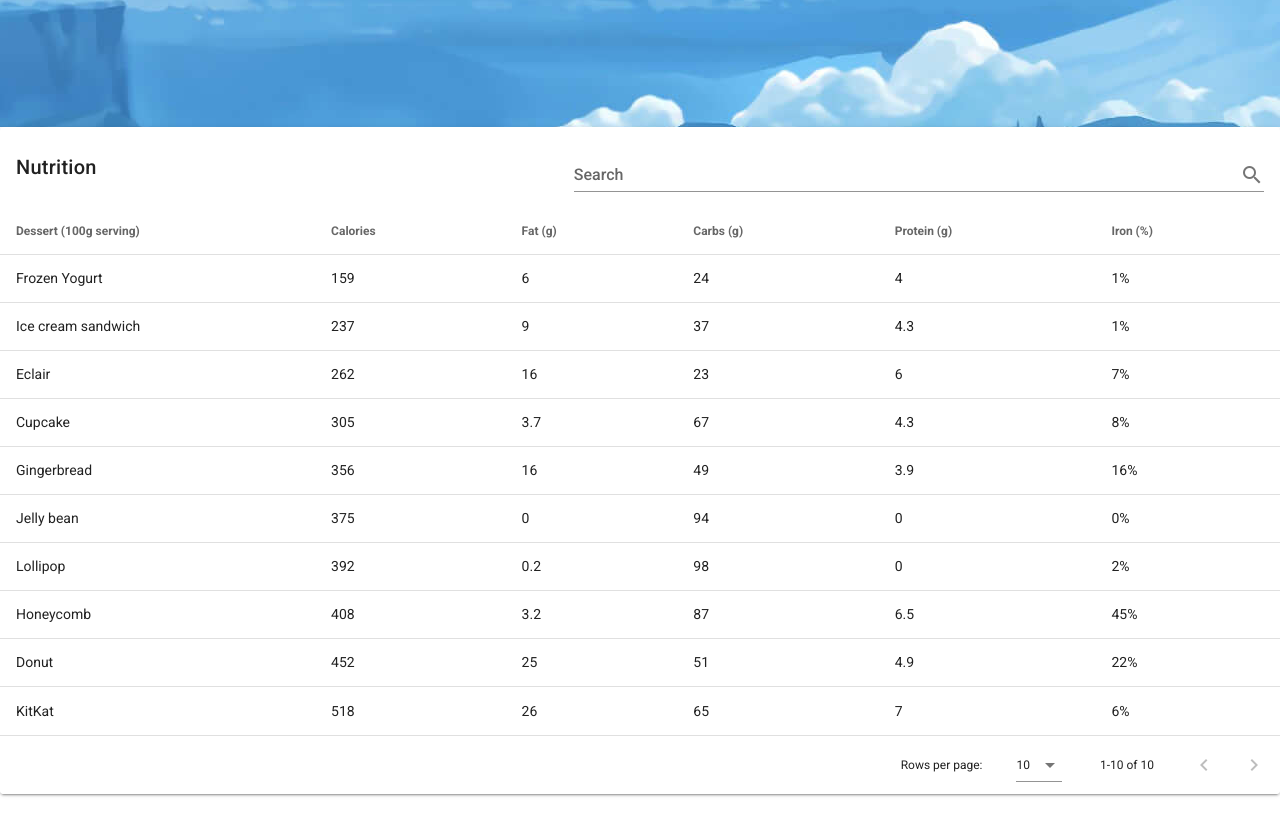
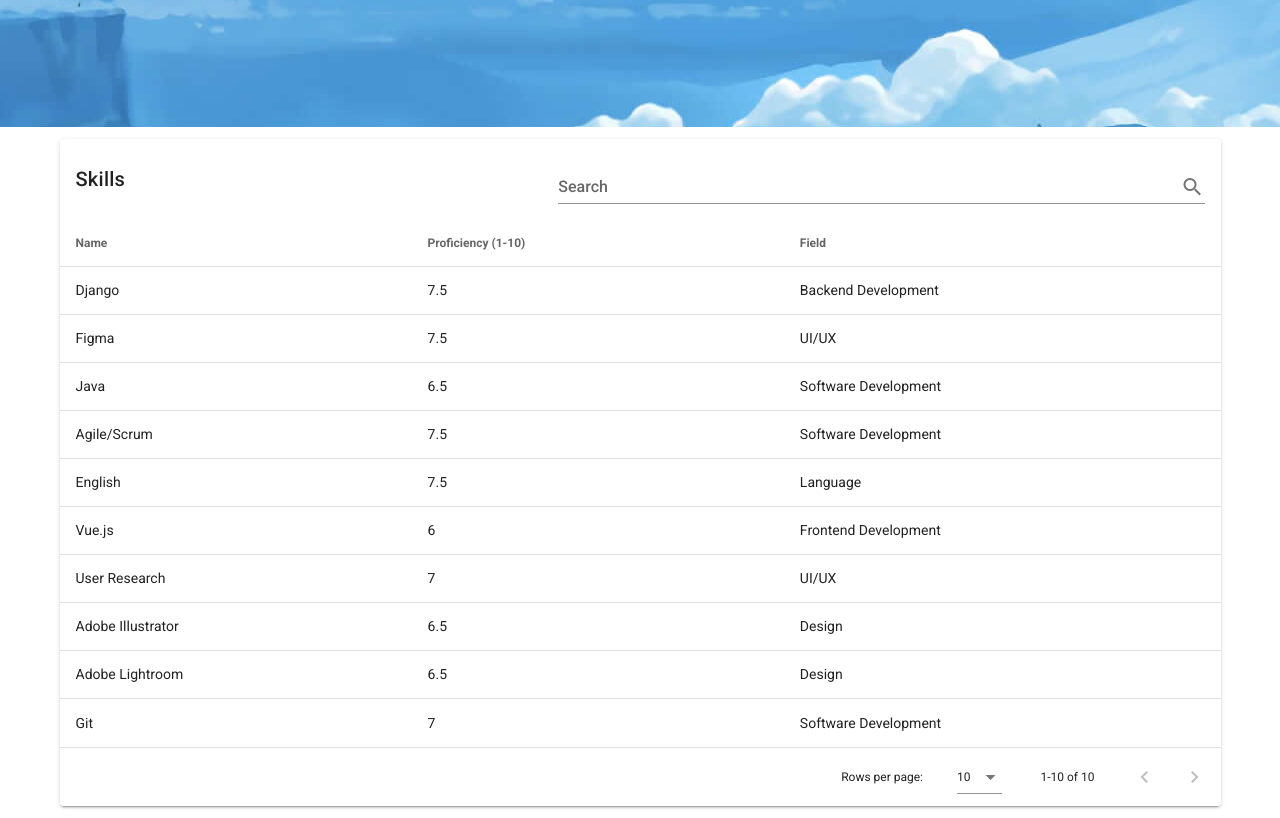
Before and after one commit to Ihwanes/fintax-test-frontend, a Vue app: page / in a window 1280 px wide. Shown: the part 437-1255 px from the top of the page. Before the commit the page ends 1231 px from the top, so only its background shows below. Built offline with nearby package versions, Linux system fonts and the light colour scheme.

Commit message:
Edit the table

```diff
--- a/src/components/Table.vue
+++ b/src/components/Table.vue
@@ -1,7 +1,8 @@
 <template>
+  <v-container>
     <v-card>
       <v-card-title>
-      Nutrition
+        Skills
         <v-spacer></v-spacer>
         <v-text-field
           v-model="search"
@@ -13,10 +14,11 @@
       </v-card-title>
       <v-data-table
         :headers="headers"
-      :items="desserts"
+        :items="skills"
         :search="search"
       ></v-data-table>
     </v-card>
+  </v-container>
 </template>
 <script>
 export default {
@@ -24,98 +26,60 @@ export default {
     return {
       search: "",
       headers: [
+        { text: "Name", value: "name" },
+        { text: "Proficiency (1-10)", value: "proficiency" },
+        { text: "Field", value: "field" },
+      ],
+      skills: [
         {
-          text: "Dessert (100g serving)",
-          align: "start",
-          sortable: false,
-          value: "name",
-        },
-        { text: "Calories", value: "calories" },
-        { text: "Fat (g)", value: "fat" },
-        { text: "Carbs (g)", value: "carbs" },
-        { text: "Protein (g)", value: "protein" },
-        { text: "Iron (%)", value: "iron" },
-      ],
-      desserts: [
-        {
-          name: "Frozen Yogurt",
-          calories: 159,
-          fat: 6.0,
-          carbs: 24,
-          protein: 4.0,
-          iron: "1%",
+          name: "Django",
+          proficiency: 7.5,
+          field: "Backend Development",
         },
         {
-          name: "Ice cream sandwich",
-          calories: 237,
-          fat: 9.0,
-          carbs: 37,
-          protein: 4.3,
-          iron: "1%",
+          name: "Figma",
+          proficiency: 7.5,
+          field: "UI/UX",
         },
         {
-          name: "Eclair",
-          calories: 262,
-          fat: 16.0,
-          carbs: 23,
-          protein: 6.0,
-          iron: "7%",
+          name: "Java",
+          proficiency: 6.5,
+          field: "Software Development",
         },
         {
-          name: "Cupcake",
-          calories: 305,
-          fat: 3.7,
-          carbs: 67,
-          protein: 4.3,
-          iron: "8%",
+          name: "Agile/Scrum",
+          proficiency: 7.5,
+          field: "Software Development"
         },
         {
-          name: "Gingerbread",
-          calories: 356,
-          fat: 16.0,
-          carbs: 49,
-          protein: 3.9,
-          iron: "16%",
+          name: "English",
+          proficiency: 7.5,
+          field: "Language"
         },
         {
-          name: "Jelly bean",
-          calories: 375,
-          fat: 0.0,
-          carbs: 94,
-          protein: 0.0,
-          iron: "0%",
+          name: "Vue.js",
+          proficiency: 6,
+          field: "Frontend Development"
         },
         {
-          name: "Lollipop",
-          calories: 392,
-          fat: 0.2,
-          carbs: 98,
-          protein: 0,
-          iron: "2%",
+          name: "User Research",
+          proficiency: 7,
+          field: "UI/UX"
         },
         {
-          name: "Honeycomb",
-          calories: 408,
-          fat: 3.2,
-          carbs: 87,
-          protein: 6.5,
-          iron: "45%",
+          name: "Adobe Illustrator",
+          proficiency: 6.5,
+          field: "Design"
         },
         {
-          name: "Donut",
-          calories: 452,
-          fat: 25.0,
-          carbs: 51,
-          protein: 4.9,
-          iron: "22%",
+          name: "Adobe Lightroom",
+          proficiency: 6.5,
+          field: "Design"
         },
         {
-          name: "KitKat",
-          calories: 518,
-          fat: 26.0,
-          carbs: 65,
-          protein: 7,
-          iron: "6%",
+          name: "Git",
+          proficiency: 7,
+          field: "Software Development"
         },
       ],
     };
```
Lines whose indentation alone changed are shown as unchanged.
